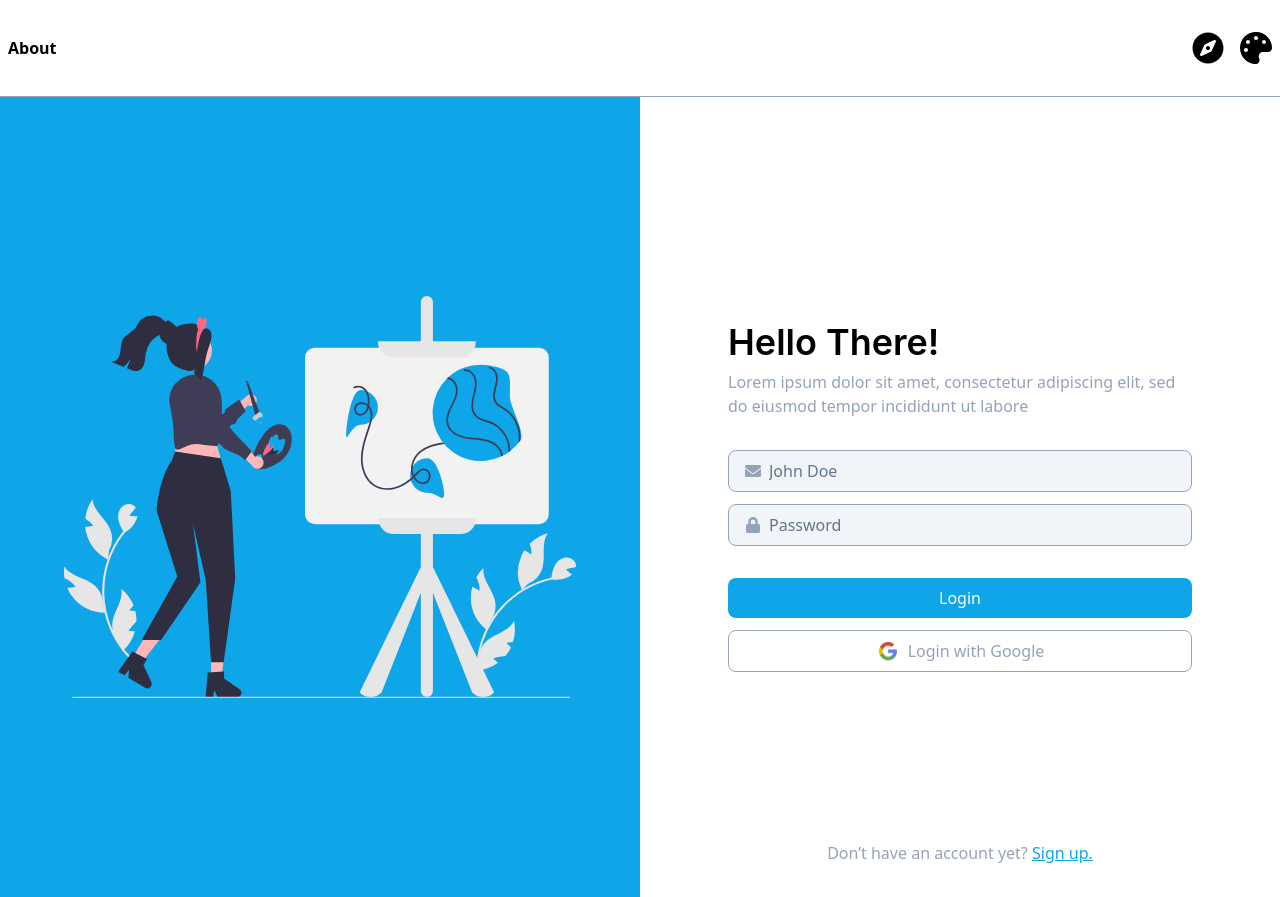
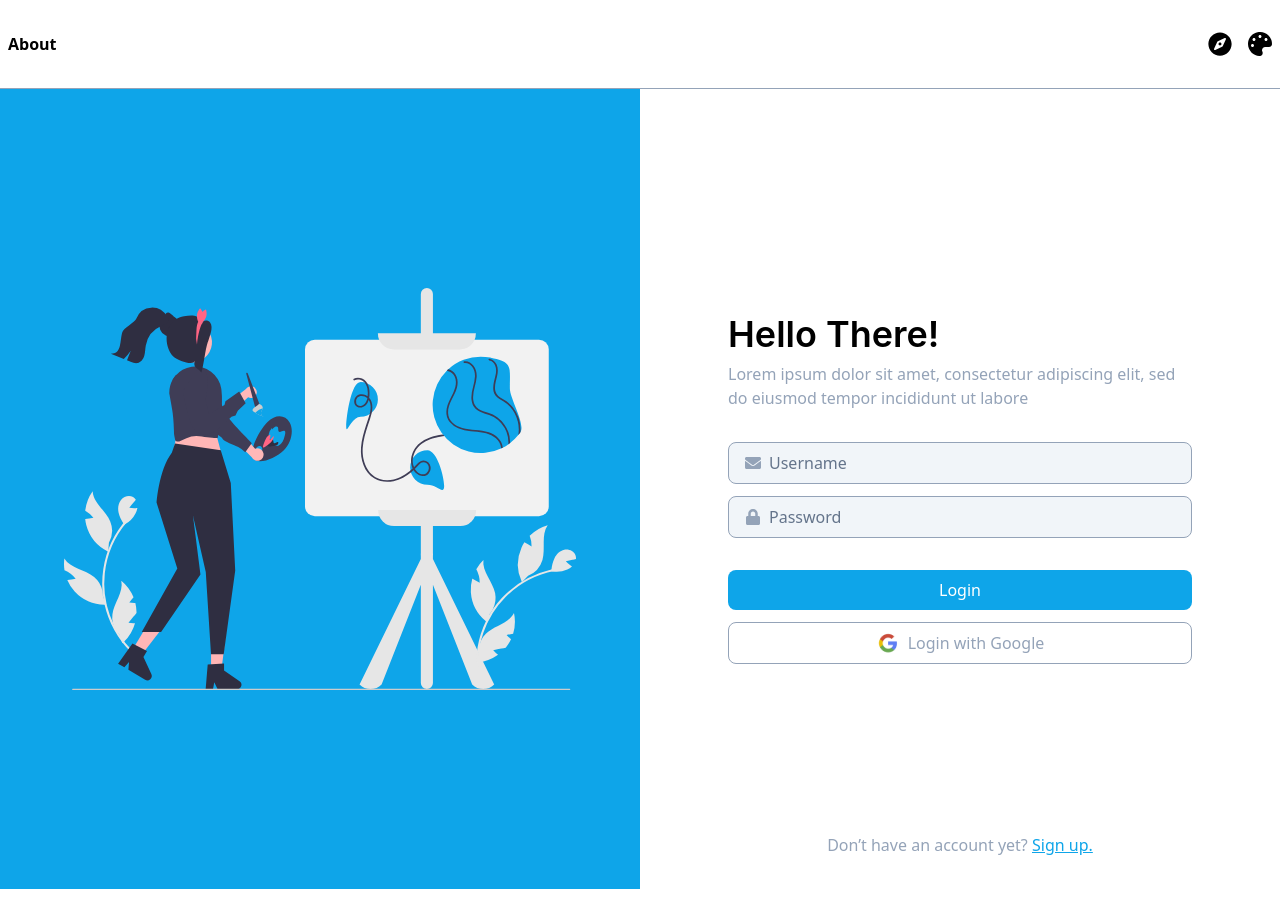
Before and after one commit to KristianApostolov/WaffleHacksTeamCLNN, a Next.js app: page /auth/login in a window 1280 px wide. Built offline with nearby package versions, Linux system fonts and the light colour scheme; no server answers.

Commit message:
tweaked login page

```diff
--- a/components/Navbar.tsx
+++ b/components/Navbar.tsx
@@ -10,8 +10,8 @@ export default function Navbar() {
                 <NavButton content="About" margin={2} />
             </div>
             <div className='inline-flex items-baseline justify-center'>
-                <NavButton content={<FaCompass className='h-8 w-8'/>} margin={2} />
-                <NavButton content={<FaPalette className='h-8 w-8'/>} margin={2} />
+                <NavButton content={<FaCompass className='h-6 w-6'/>} margin={2} />
+                <NavButton content={<FaPalette className='h-6 w-6'/>} margin={2} />
             </div>
         </div>
      )
--- a/package.json
+++ b/package.json
@@ -8,11 +8,12 @@
     "dependencies": {
         "firebase": "9.8.3",
         "next": "latest",
+        "next.js": "^1.0.3",
         "react": "18.1.0",
         "react-dom": "18.1.0",
+        "react-firebase-hooks": "5.0.0",
         "react-icons": "^4.4.0",
-        "tailwind-styled-components": "^2.1.7",
-        "react-firebase-hooks": "5.0.0"
+        "tailwind-styled-components": "^2.1.7"
     },
     "devDependencies": {
         "@types/node": "17.0.35",
--- a/pages/auth/login.tsx
+++ b/pages/auth/login.tsx
@@ -35,7 +35,7 @@ const Login: NextPage = () => {
                             <form className="flex flex-col">
                                 <FormMargin>
                                     <TextInput
-                                        placeholder="John Doe"
+                                        placeholder="Username"
                                         icon={<FaEnvelope />}
                                         mt
                                     />
```
